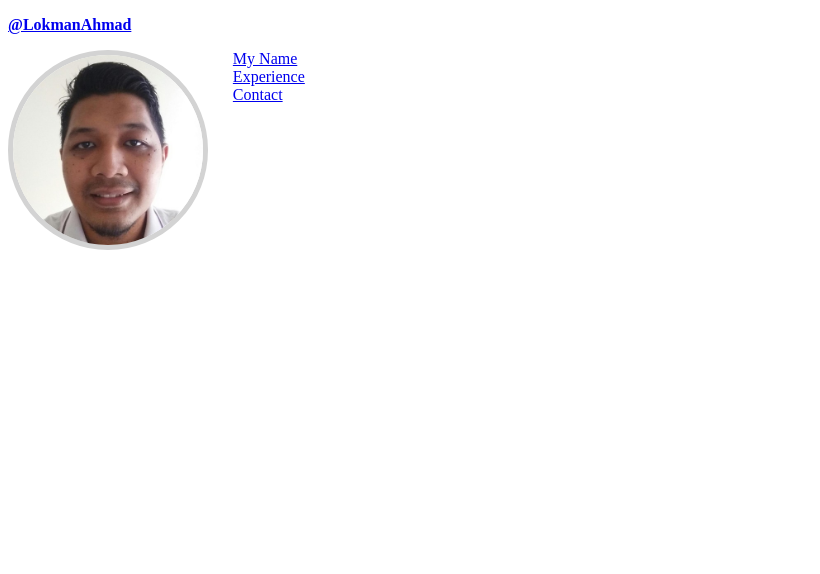
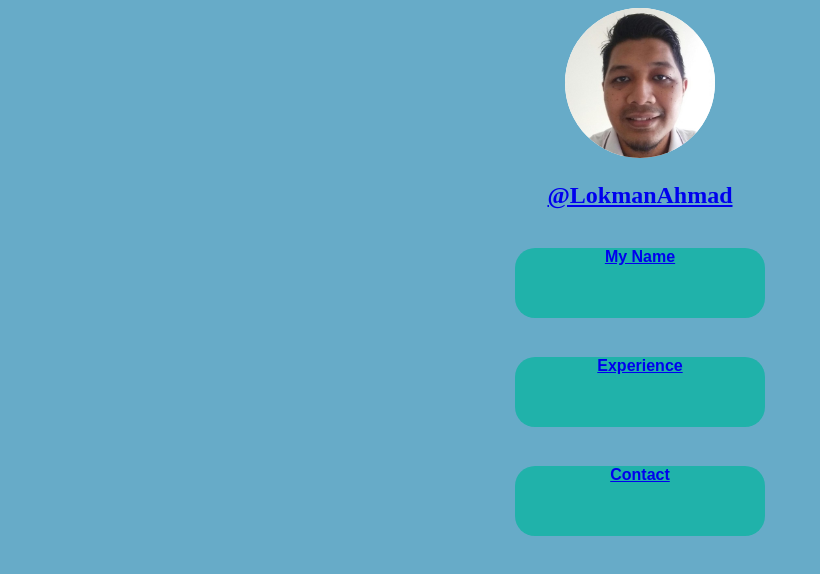
Before and after one commit to VeLoct84/Curriculum-Vitae, a plain HTML site: page index.html in a window 1280 px wide. Shown: the whole page, without its empty margins (0-820 px from the left). Drawn offline with Linux system fonts and the light colour scheme.

Commit message:
WIP - modified code

```diff
--- a/index.html
+++ b/index.html
@@ -6,37 +6,61 @@
     <meta name="viewport" content="width=device-width, initial-scale=1.0" />
     <title>Curriculum Vitae | LokmanAhmad</title>
     <style>
+      html {
+        position: relative;
+        width: auto;
+        height: auto;
+        background: #67abc8;
+        border-radius: 50px;
+      }
+
       p {
+        font-size: 24px;
+        text-align: center;
         font-weight: bold;
       }
 
       img {
-        width: 15%;
-        border-radius: 50%;
-        border: 5px solid lightgrey;
-        float: left;
-        margin-right: 2%;
+        display: block;
+        margin-left: auto;
+        margin-right: auto;
+        width: 150px;
+
+        background: #ffffff;
+        border-radius: 130px;
+      }
+
+      #position {
+        font-family: Arial;
+        align-items: center;
+        font-size: medium;
+        width: 250px;
+        height: 70px;
+        margin-top: 39px;
+        margin-left: auto;
+        margin-right: auto;
+        background-color: lightseagreen;
+        border-radius: 20px;
       }
     </style>
   </head>
   <body>
     <div>
-      <a href="https://twitter.com/VeLoct84_man">
-        <p>@LokmanAhmad</p>
-      </a>
       <img src="./images/picProfile.jpg" alt="profile picture" />
-      <nav>
-        <a href="./pages/introduction.html">My Name</a>
-        <br />
-        <a href="./pages/exp.html">Experience</a>
-        <br />
-        <a href="./pages/contact.html">Contact</a>
-      </nav>
+      <p>
+        <a href="https://twitter.com/VeLoct84_man" target="_blank">
+          @LokmanAhmad
+        </a>
+      </p>
+      <div>
+        <p id="position"><a href="./pages/introduction.html">My Name</a></p>
+        <p id="position"><a href="./pages/exp.html">Experience</a></p>
+        <p id="position"><a href="./pages/contact.html">Contact</a></p>
+      </div>
     </div>
   </body>
 </html>
 
 <!--TODO:
-- WIP more pages and link
-- semantic
+  - create image act like button to center
 -->
```
Also changed, not shown: pages/contact.html (+4 -3 lines).
